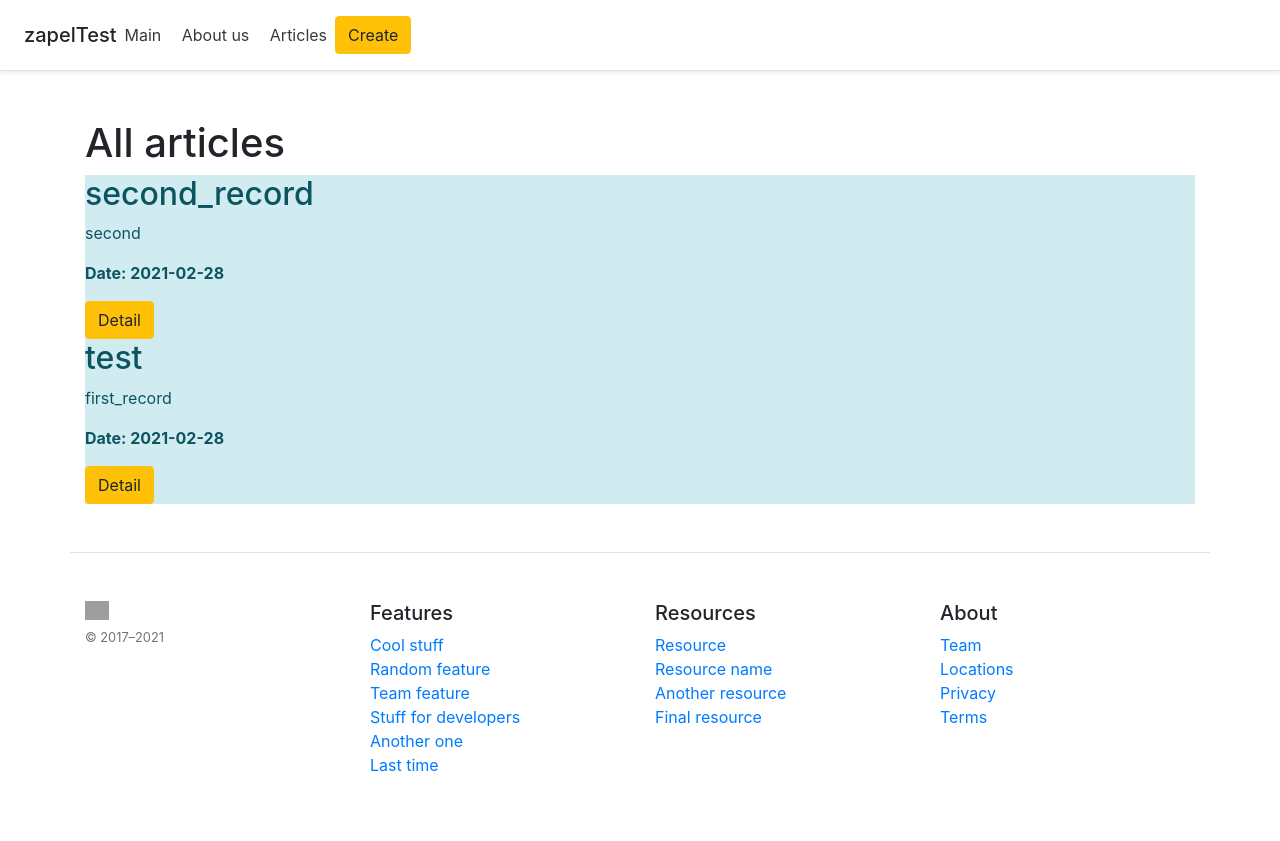
After one commit to fisher1706/flask_test, a Flask app: page /posts in a window 1280 px wide. The commit adds this page. Run offline with Flask 2, Linux system fonts and the light colour scheme; data comes from the database, SQL or seed files in the repository; both versions use the stored data as it was after the commit; some libraries are stand-ins or nearby versions; grey boxes are pictures that could not be loaded.

Commit message:
lesson_4

```diff
--- a/app.py
+++ b/app.py
@@ -12,7 +12,7 @@ class Article(db.Model):
     intro = db.Column(db.String(300), nullable=False)
     title = db.Column(db.String(100), nullable=False)
     text = db.Column(db.Text, nullable=False)
-    date = db.Column(db.DateTime, default=datetime.utcnow())
+    date = db.Column(db.DateTime, default=datetime.utcnow)
 
     def __repr__(self):
         return '<Article %r>' % self.id
@@ -29,6 +29,18 @@ def about():
     return render_template('about.html')
 
 
+@app.route('/posts')
+def posts():
+    articles = Article.query.order_by(Article.date.desc()).all()
+    return render_template('posts.html', articles=articles)
+
+
+@app.route('/posts/<int:id>')
+def post_detail(id):
+    article = Article.query.get(id)
+    return render_template('post_detail.html', article=article)
+
+
 @app.route('/create-article', methods=['POST', 'GET'])
 def create_article():
     if request.method == "POST":
@@ -41,7 +53,7 @@ def create_article():
         try:
             db.session.add(article)
             db.session.commit()
-            return redirect('/')
+            return redirect('/posts')
         except:
             return "Error while adding article!"
 
@@ -49,10 +61,5 @@ def create_article():
         return render_template('create-article.html')
 
 
-# @app.route('/user/<string:name>/<int:id>')
-# def user(name, id):
-#     return 'User page: {} - id: {}'.format(name, id)
-
-
 if __name__ == '__main__':
     app.run(debug=True)
--- a/templates/base.html
+++ b/templates/base.html
@@ -16,6 +16,7 @@
       <nav class="my-2 my-md-0 me-md-3">
         <a class="p-2 text-dark" href="/">Main</a>
         <a class="p-2 text-dark" href="/about">About us</a>
+        <a class="p-2 text-dark" href="/posts">Articles</a>
       </nav>
       <a class="btn btn-warning" href="/create-article">Create</a>
   </div>
--- /dev/null
+++ b/templates/posts.html
@@ -0,0 +1,19 @@
+{% extends 'base.html' %}
+
+{% block title %}
+    All articles from web
+{% endblock %}
+
+{% block body %}
+    <div class="container mt-5">
+        <h1>All articles</h1>
+        {% for i in articles %}
+            <div class="alter alert-info">
+                <h2>{{ i.title }}</h2>
+                <p>{{ i.intro }}</p>
+                <p><b>Date: {{ i.date.date() }}</b></p>
+                <a href="/posts/{{ i.id }}" class="btn btn-warning">Detail</a>
+            </div>
+        {% endfor %}
+    </div>
+{% endblock %}
```
Also changed, not shown: templates/post_detail.html (added, +15 -0 lines), blog.db.
